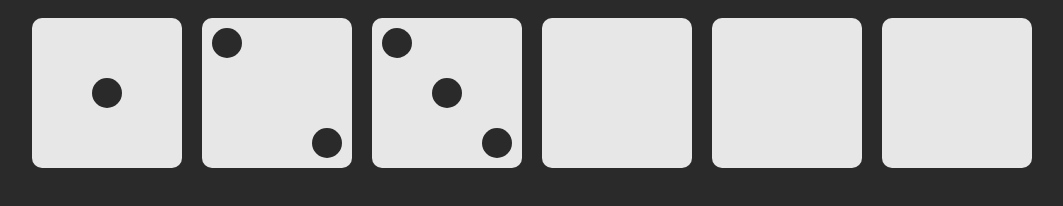
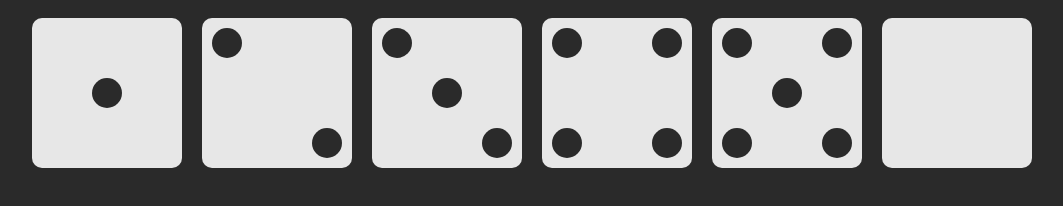
Before and after one commit to jenasancartier/dice-challenge, a plain HTML site: page index.html in a window 1280 px wide. Shown: the whole page, without its empty margins (108-1171 px from the left). Drawn offline with Linux system fonts and the light colour scheme.

Commit message:
add dice four and five

```diff
--- a/css/styles.css
+++ b/css/styles.css
@@ -16,7 +16,8 @@ span {
   border-radius: 100%;
 }
 
-.first-face,  .fourth-face, .fifth-face, .sixth-face {
+/******* first dice *******/
+.first-face {
   display: flex;
   background: #E7E7E7;
   height: 150px;
@@ -26,6 +27,11 @@ span {
   justify-content: center;
 }
 
+.first-face span:nth-of-type(1) {
+  align-self: center;
+}
+
+/******* second dice *******/
 .second-face {
   display: flex;
   background: #E7E7E7;
@@ -34,10 +40,6 @@ span {
   border-radius: 10px;
   margin: 10px;
   justify-content: space-between;
-}
-
-.first-face span:nth-of-type(1) {
-  align-self: center;
 }
 
 .second-face span:nth-of-type(1) {
@@ -50,6 +52,7 @@ span {
   margin: 10px;
 }
 
+/******* third dice *******/
 .third-face {
   display: flex;
   background: #E7E7E7;
@@ -74,3 +77,91 @@ span {
   align-self: flex-end;
   margin: 10px;
 }
+
+/******* fourth dice *******/
+.fourth-face {
+  display: flex;
+  background: #E7E7E7;
+  height: 150px;
+  width: 150px;
+  border-radius: 10px;
+  margin: 10px;
+  flex-direction: column;
+}
+
+.fourth-face .column  {
+  display: flex;
+  justify-content: space-between;
+  height: 150px;
+}
+
+.fourth-face .column:nth-of-type(1) span:nth-of-type(1) {
+  margin: 10px;
+}
+
+.fourth-face .column:nth-of-type(1) span:nth-of-type(2) {
+  margin: 10px;
+}
+
+.fourth-face .column:nth-of-type(2) span:nth-of-type(1) {
+  margin: 10px;
+  align-self: flex-end;
+}
+
+.fourth-face .column:nth-of-type(2) span:nth-of-type(2) {
+  margin: 10px;
+  align-self: flex-end;
+}
+
+/******* fifth dice *******/
+.fifth-face {
+  display: flex;
+  background: #E7E7E7;
+  height: 150px;
+  width: 150px;
+  border-radius: 10px;
+  margin: 10px;
+  flex-direction: column;
+}
+
+.fifth-face .column {
+  display: flex;
+  justify-content: space-between;
+  height: 150px;
+}
+
+.fifth-face .column:nth-of-type(1) span:nth-of-type(1) {
+  margin: 10px;
+}
+
+.fifth-face .column:nth-of-type(1) span:nth-of-type(2) {
+  margin: 10px;
+}
+
+.fifth-face .column:nth-of-type(3) span:nth-of-type(1) {
+  margin: 10px;
+}
+
+.fifth-face .column:nth-of-type(3) span:nth-of-type(2) {
+  margin: 10px;
+}
+
+.fifth-face .column:nth-of-type(2){
+  justify-content:center;
+}
+
+.fifth-face .column:nth-of-type(2) span:nth-of-type(1) {
+  margin: 10px;
+}
+
+
+/******* sixth dice *******/
+.sixth-face {
+  display: flex;
+  background: #E7E7E7;
+  height: 150px;
+  width: 150px;
+  border-radius: 10px;
+  margin: 10px;
+  justify-content: space-between;
+}
```
